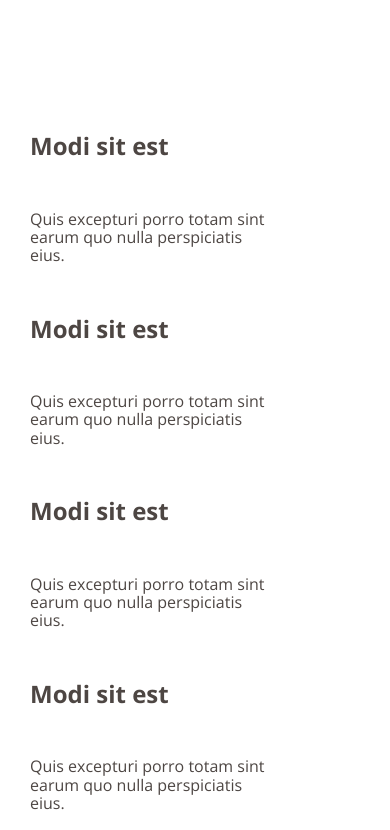
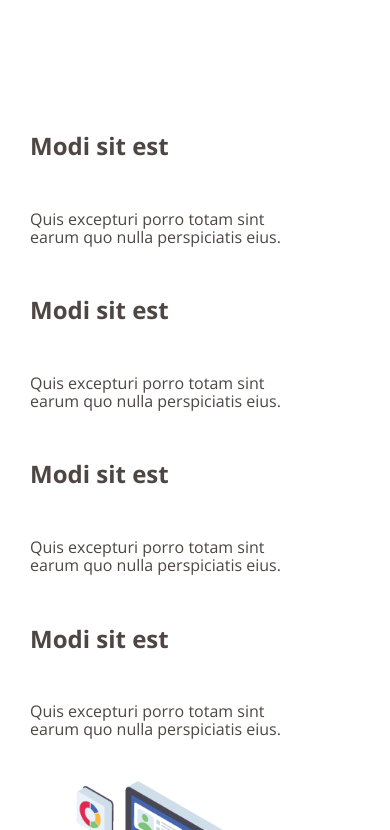
Before and after one commit to ahm7dwal8d/Flattern, a plain HTML site: page services.html in a window 390 px wide. Shown: the part 2519-3349 px from the top of the page. Drawn offline with nearby package versions, Linux system fonts and the light colour scheme.

Commit message:
foured commit

```diff
--- a/css/main.css
+++ b/css/main.css
@@ -973,6 +973,7 @@ html {
 .feature .container .feature-content {
     display: flex;
     justify-content: space-between;
+    margin-bottom: 80px;
 }
 @media (max-width: 1200px) {
     .feature .container .feature-content {
@@ -1003,7 +1004,7 @@ html {
 }
 @media (max-width: 767px) {
     .feature .container .feature-content p {
-        width: 270px;
+        width: 300px;
     }
 }
 @media (max-width: 1200px) {
```
